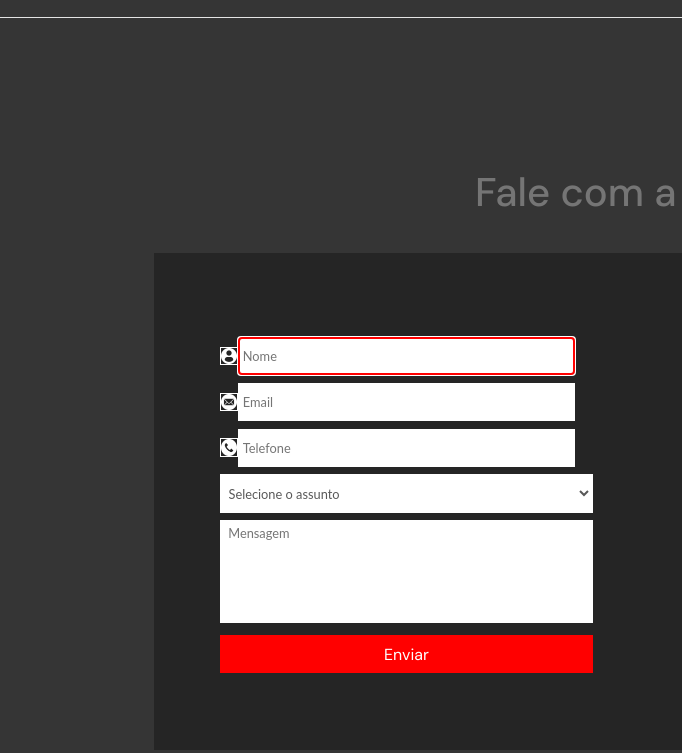
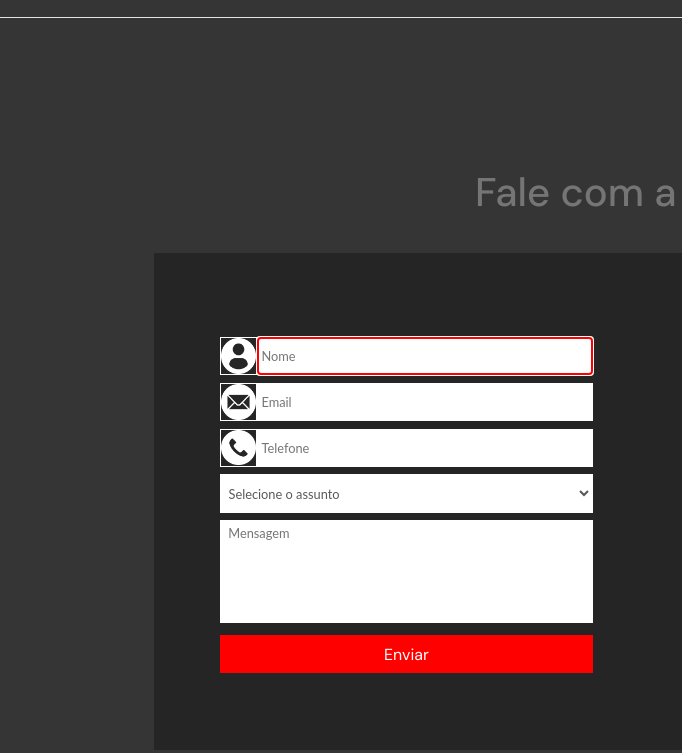
Before and after one commit to jacksonangelo/projectmovies, a plain HTML site: page pages/01-filme.html in a window 1280 px wide. Shown: the part 55-808 px from the top of the page, 0-682 px from the left. Drawn offline with nearby package versions, Linux system fonts and the light colour scheme; no server answers; grey boxes are pictures that could not be loaded; files whose address does not match are found by name.

Commit message:
Update style.css

```diff
--- a/style.css
+++ b/style.css
@@ -530,8 +530,8 @@ img {
 }
 
 .icone-contato {
-  width: 5%;
-  height: 5%;
+  width: 10%;
+  height: 3vmax;;
   background: rgba(255, 255, 255, 0);
   border: 1px solid #fff;
   font-size: 1.5vmax;
```
